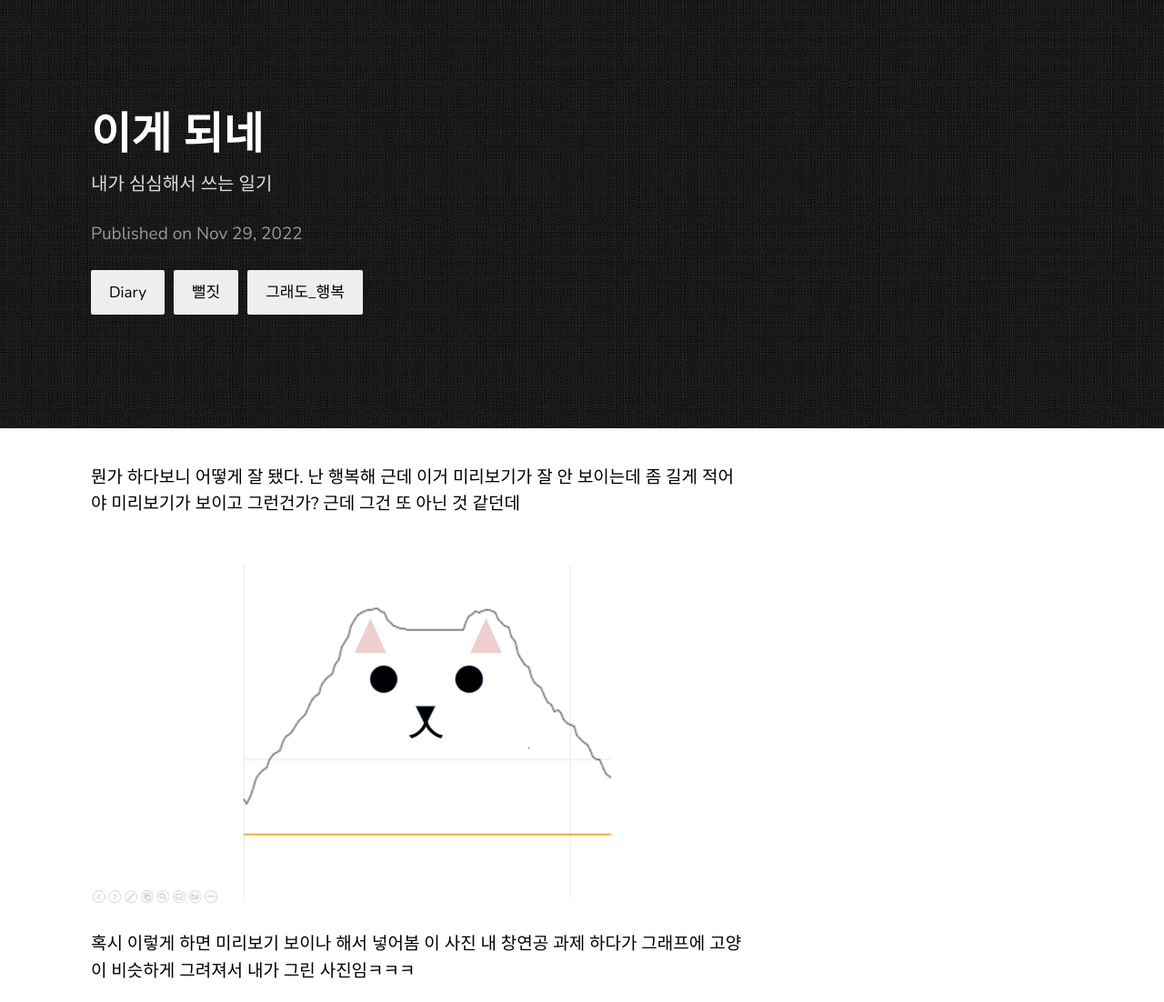
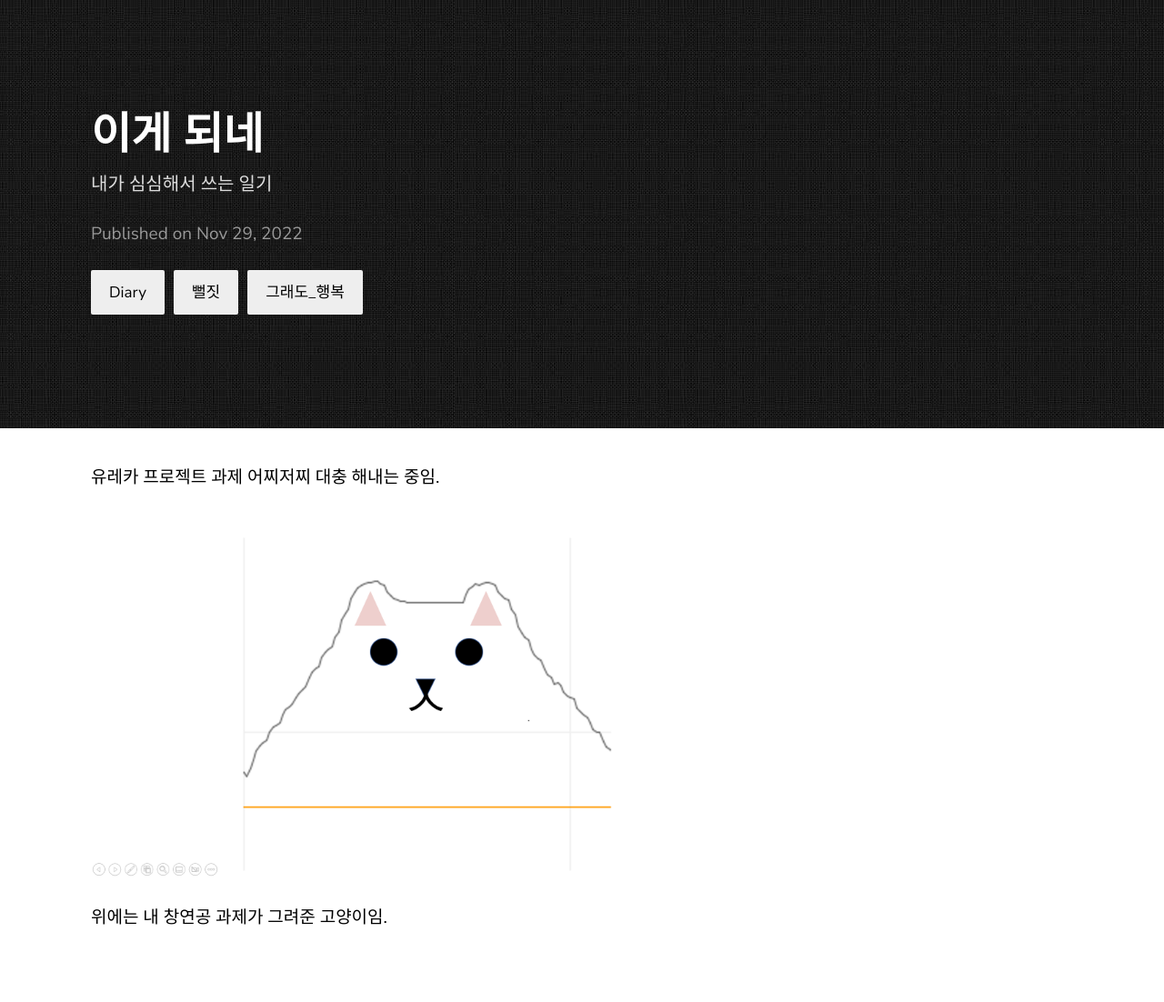
Before and after one commit to ritnis4751/ritnis4751.github.io, a Jekyll site: the page built from _posts/2022-11-30-Diary_post.md, in a window 1280 px wide. Shown: the whole page at 91% size. Built offline with Jekyll 4.4.1, drawn with Linux system fonts in a browser that asks for light colours; after the commit the page ends 1043 px from its top, so only the background shows below that.

Commit message:
Update 2022-11-30-Diary_post.md

```diff
--- a/_posts/2022-11-30-Diary_post.md
+++ b/_posts/2022-11-30-Diary_post.md
@@ -5,10 +5,6 @@ description: 내가 심심해서 쓰는 일기
 date:   2022-11-30 04:03:55 +0900
 categories: Diary 뻘짓 그래도_행복
 ---
-뭔가 하다보니 어떻게 잘 됐다. 난 행복해
-근데 이거 미리보기가 잘 안 보이는데 좀 길게 적어야 미리보기가 보이고 그런건가?
-근데 그건 또 아닌 것 같던데
+유레카 프로젝트 과제 어찌저찌 대충 해내는 중임.
 ![내 창연공 과제가 그려준 고양이](/graph_cat.png)
-혹시 이렇게 하면 미리보기 보이나 해서 넣어봄
-이 사진 내 창연공 과제 하다가 그래프에 고양이 비슷하게 그려져서
-내가 그린 사진임ㅋㅋㅋ
+위에는 내 창연공 과제가 그려준 고양이임.
```
